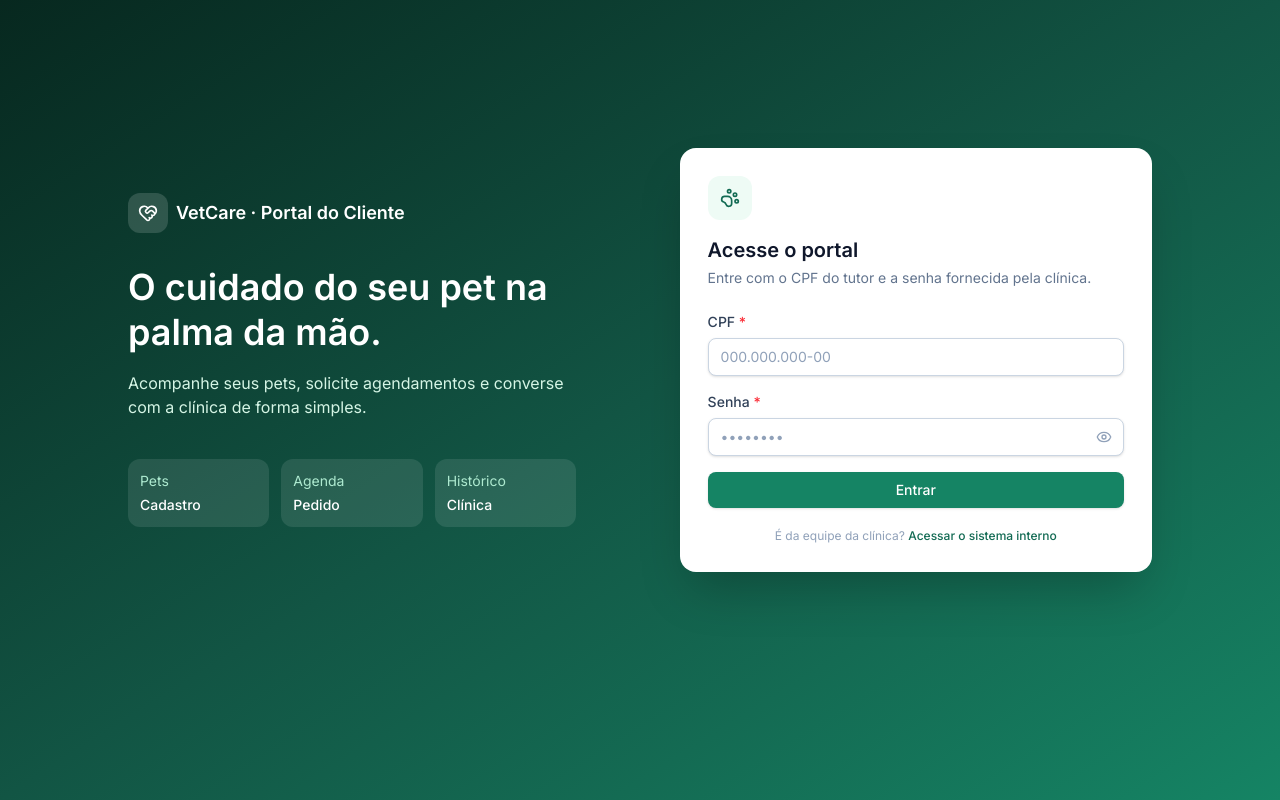
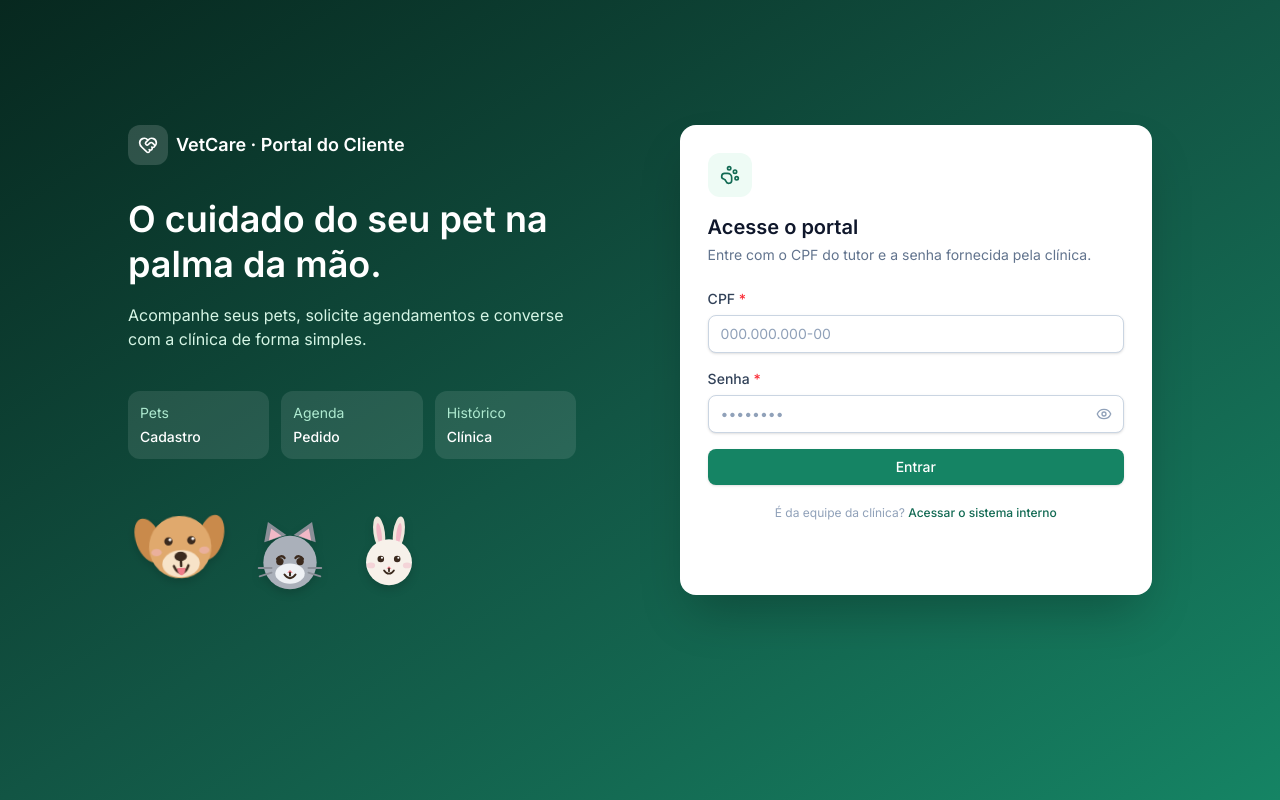
Before and after one commit to VitorSant0s/vetcare, a React (Vite) app in the folder frontend/: page /cliente/login in a window 1280 px wide. Built offline with nearby package versions, Linux system fonts and the light colour scheme.

Commit message:
feat: ilustrações de animais nas telas de login
- SVGs de cachorro, gato, coelho e ave desenhados no projeto
- Animais no painel do login interno e no portal do cliente
- Versão compacta para telas móveis

```diff
--- /dev/null
+++ b/frontend/src/components/AnimalArt.tsx
@@ -0,0 +1,96 @@
+import type { ReactNode, SVGProps } from 'react'
+
+type Props = SVGProps<SVGSVGElement> & { size?: number }
+
+function Base({ size = 96, children, ...props }: Props & { children: ReactNode }) {
+  return (
+    <svg
+      viewBox="0 0 100 100"
+      width={size}
+      height={size}
+      fill="none"
+      aria-hidden="true"
+      {...props}
+    >
+      {children}
+    </svg>
+  )
+}
+
+export function CaoCartoon(props: Props) {
+  return (
+    <Base {...props}>
+      <ellipse cx="20" cy="46" rx="12" ry="22" transform="rotate(-18 20 46)" fill="#c98a4b" />
+      <ellipse cx="80" cy="46" rx="12" ry="22" transform="rotate(18 80 46)" fill="#c98a4b" />
+      <circle cx="50" cy="54" r="30" fill="#e0a96d" />
+      <ellipse cx="50" cy="70" rx="18" ry="13" fill="#f7e3c8" />
+      <circle cx="39" cy="48" r="4" fill="#3b2a1e" />
+      <circle cx="61" cy="48" r="4" fill="#3b2a1e" />
+      <circle cx="40.5" cy="46.5" r="1.4" fill="#fff" />
+      <circle cx="62.5" cy="46.5" r="1.4" fill="#fff" />
+      <ellipse cx="50" cy="63" rx="6" ry="4.5" fill="#3b2a1e" />
+      <path d="M50 67v5" stroke="#3b2a1e" strokeWidth="2.4" strokeLinecap="round" />
+      <path d="M43 72c2 5 5 7 7 7s5-2 7-7" stroke="#3b2a1e" strokeWidth="2.4" strokeLinecap="round" />
+      <path d="M46 74c0 4 2 7 4 7s4-3 4-7z" fill="#ef7d8a" />
+      <ellipse cx="27" cy="58" rx="5" ry="3.5" fill="#f0b6bd" opacity="0.6" />
+      <ellipse cx="73" cy="58" rx="5" ry="3.5" fill="#f0b6bd" opacity="0.6" />
+    </Base>
+  )
+}
+
+export function GatoCartoon(props: Props) {
+  return (
+    <Base {...props}>
+      <path d="M22 34l4-22 20 14z" fill="#8b8f98" />
+      <path d="M78 34l-4-22-20 14z" fill="#8b8f98" />
+      <path d="M27 32l2.5-13 11 8z" fill="#f2b8c6" />
+      <path d="M73 32l-2.5-13-11 8z" fill="#f2b8c6" />
+      <circle cx="50" cy="56" r="29" fill="#aab0ba" />
+      <ellipse cx="50" cy="68" rx="16" ry="11" fill="#eef1f5" />
+      <path d="M36 52c2-3 6-4 8-1" stroke="#3b2a1e" strokeWidth="2.6" strokeLinecap="round" />
+      <path d="M64 52c-2-3-6-4-8-1" stroke="#3b2a1e" strokeWidth="2.6" strokeLinecap="round" />
+      <circle cx="39" cy="55" r="4" fill="#3b2a1e" />
+      <circle cx="61" cy="55" r="4" fill="#3b2a1e" />
+      <path d="M50 64l-3 3h6z" fill="#ef7d8a" />
+      <path d="M50 67v3" stroke="#3b2a1e" strokeWidth="2.2" strokeLinecap="round" />
+      <path d="M44 69c2 3 4 4 6 4s4-1 6-4" stroke="#3b2a1e" strokeWidth="2.2" strokeLinecap="round" />
+      <path d="M30 62h-14M30 67l-13 4M70 62h14M70 67l13 4" stroke="#8b8f98" strokeWidth="2" strokeLinecap="round" />
+    </Base>
+  )
+}
+
+export function CoelhoCartoon(props: Props) {
+  return (
+    <Base {...props}>
+      <ellipse cx="38" cy="24" rx="7" ry="20" transform="rotate(-8 38 24)" fill="#f0e6dc" />
+      <ellipse cx="62" cy="24" rx="7" ry="20" transform="rotate(8 62 24)" fill="#f0e6dc" />
+      <ellipse cx="38" cy="25" rx="3" ry="13" transform="rotate(-8 38 25)" fill="#f2b8c6" />
+      <ellipse cx="62" cy="25" rx="3" ry="13" transform="rotate(8 62 25)" fill="#f2b8c6" />
+      <circle cx="50" cy="60" r="28" fill="#f7f1ea" />
+      <circle cx="40" cy="56" r="4" fill="#3b2a1e" />
+      <circle cx="60" cy="56" r="4" fill="#3b2a1e" />
+      <circle cx="41.4" cy="54.6" r="1.3" fill="#fff" />
+      <circle cx="61.4" cy="54.6" r="1.3" fill="#fff" />
+      <path d="M50 65l-3 3h6z" fill="#ef7d8a" />
+      <path d="M50 68v3" stroke="#3b2a1e" strokeWidth="2.2" strokeLinecap="round" />
+      <path d="M44 70c2 3 4 4 6 4s4-1 6-4" stroke="#3b2a1e" strokeWidth="2.2" strokeLinecap="round" />
+      <ellipse cx="28" cy="64" rx="5" ry="3.5" fill="#f2b8c6" opacity="0.5" />
+      <ellipse cx="72" cy="64" rx="5" ry="3.5" fill="#f2b8c6" opacity="0.5" />
+    </Base>
+  )
+}
+
+export function AveCartoon(props: Props) {
+  return (
+    <Base {...props}>
+      <path d="M62 40c14 2 22 12 30 10-6 10-16 14-26 12z" fill="#2f8f6f" />
+      <ellipse cx="48" cy="56" rx="26" ry="30" fill="#45bf94" />
+      <ellipse cx="42" cy="60" rx="14" ry="18" fill="#7bd8b4" />
+      <path d="M46 30c0-6 6-10 10-8-2-6 4-10 8-8 0 6-2 10-6 12" stroke="#2f8f6f" strokeWidth="3" strokeLinecap="round" />
+      <circle cx="52" cy="38" r="4" fill="#3b2a1e" />
+      <circle cx="53.4" cy="36.6" r="1.3" fill="#fff" />
+      <path d="M56 44l12 4-12 5z" fill="#f4a63a" />
+      <path d="M40 80v8M48 82v6M56 80v8" stroke="#f4a63a" strokeWidth="3" strokeLinecap="round" />
+    </Base>
+  )
+}
--- a/frontend/src/pages/Login.tsx
+++ b/frontend/src/pages/Login.tsx
@@ -7,6 +7,7 @@ import { Eye, EyeOff, LockKeyhole, Stethoscope } from 'lucide-react'
 import { useAuth } from '../context/AuthContext'
 import { mensagemDeErro } from '../lib/api'
 import { Botao, Campo, Entrada } from '../components/ui'
+import { CaoCartoon, CoelhoCartoon, GatoCartoon } from '../components/AnimalArt'
 
 const schema = z.object({
   email: z.string().min(1, 'Informe o e-mail').email('E-mail inválido'),
@@ -69,6 +70,12 @@ export function Login() {
               </div>
             ))}
           </div>
+
+          <div className="relative mt-8 flex items-end gap-3">
+            <CaoCartoon size={110} className="-rotate-3 drop-shadow-lg" />
+            <GatoCartoon size={96} className="translate-y-2 drop-shadow-lg" />
+            <CoelhoCartoon size={86} className="drop-shadow-lg" />
+          </div>
         </div>
 
         <p className="relative text-xs text-brand-300">
@@ -78,9 +85,15 @@ export function Login() {
 
       <div className="flex min-h-screen items-center justify-center bg-slate-50 px-5 py-10 lg:min-h-0">
         <div className="w-full max-w-md">
-          <div className="mb-8 flex items-center gap-2 lg:hidden">
-            <Stethoscope className="h-6 w-6 text-brand-600" />
-            <span className="text-lg font-semibold text-slate-900">VetCare</span>
+          <div className="mb-6 flex items-center justify-between lg:hidden">
+            <div className="flex items-center gap-2">
+              <Stethoscope className="h-6 w-6 text-brand-600" />
+              <span className="text-lg font-semibold text-slate-900">VetCare</span>
+            </div>
+            <div className="flex items-end">
+              <CaoCartoon size={54} />
+              <GatoCartoon size={48} />
+            </div>
           </div>
 
           <div className="rounded-2xl border border-slate-200 bg-white p-7 shadow-sm">
--- a/frontend/src/pages/cliente/ClienteLogin.tsx
+++ b/frontend/src/pages/cliente/ClienteLogin.tsx
@@ -8,6 +8,7 @@ import { useClienteAuth } from '../../context/ClienteAuthContext'
 import { mensagemDeErro } from '../../lib/api'
 import { formatarCpf } from '../../lib/format'
 import { Botao, Campo, Entrada } from '../../components/ui'
+import { CaoCartoon, CoelhoCartoon, GatoCartoon } from '../../components/AnimalArt'
 
 const schema = z.object({
   cpf: z.string().min(11, 'Informe o CPF'),
@@ -67,12 +68,24 @@ export function ClienteLogin() {
                 </div>
               ))}
             </div>
+
+            <div className="relative mt-8 flex items-end gap-3">
+              <CaoCartoon size={104} className="-rotate-3 drop-shadow-lg" />
+              <GatoCartoon size={92} className="translate-y-2 drop-shadow-lg" />
+              <CoelhoCartoon size={82} className="drop-shadow-lg" />
+            </div>
           </div>
 
           <div className="rounded-2xl bg-white p-7 shadow-2xl">
             <div className="mb-6">
-              <div className="mb-4 flex h-11 w-11 items-center justify-center rounded-xl bg-brand-50 text-brand-700">
-                <PawPrint className="h-5 w-5" />
+              <div className="mb-4 flex items-center justify-between">
+                <div className="flex h-11 w-11 items-center justify-center rounded-xl bg-brand-50 text-brand-700">
+                  <PawPrint className="h-5 w-5" />
+                </div>
+                <div className="flex items-end lg:hidden">
+                  <CaoCartoon size={52} />
+                  <GatoCartoon size={46} />
+                </div>
               </div>
               <h2 className="text-xl font-semibold text-slate-900">Acesse o portal</h2>
               <p className="mt-1 text-sm text-slate-500">
```
Also changed, not shown: 3 other files (tests, documents, lock files or other folders).
